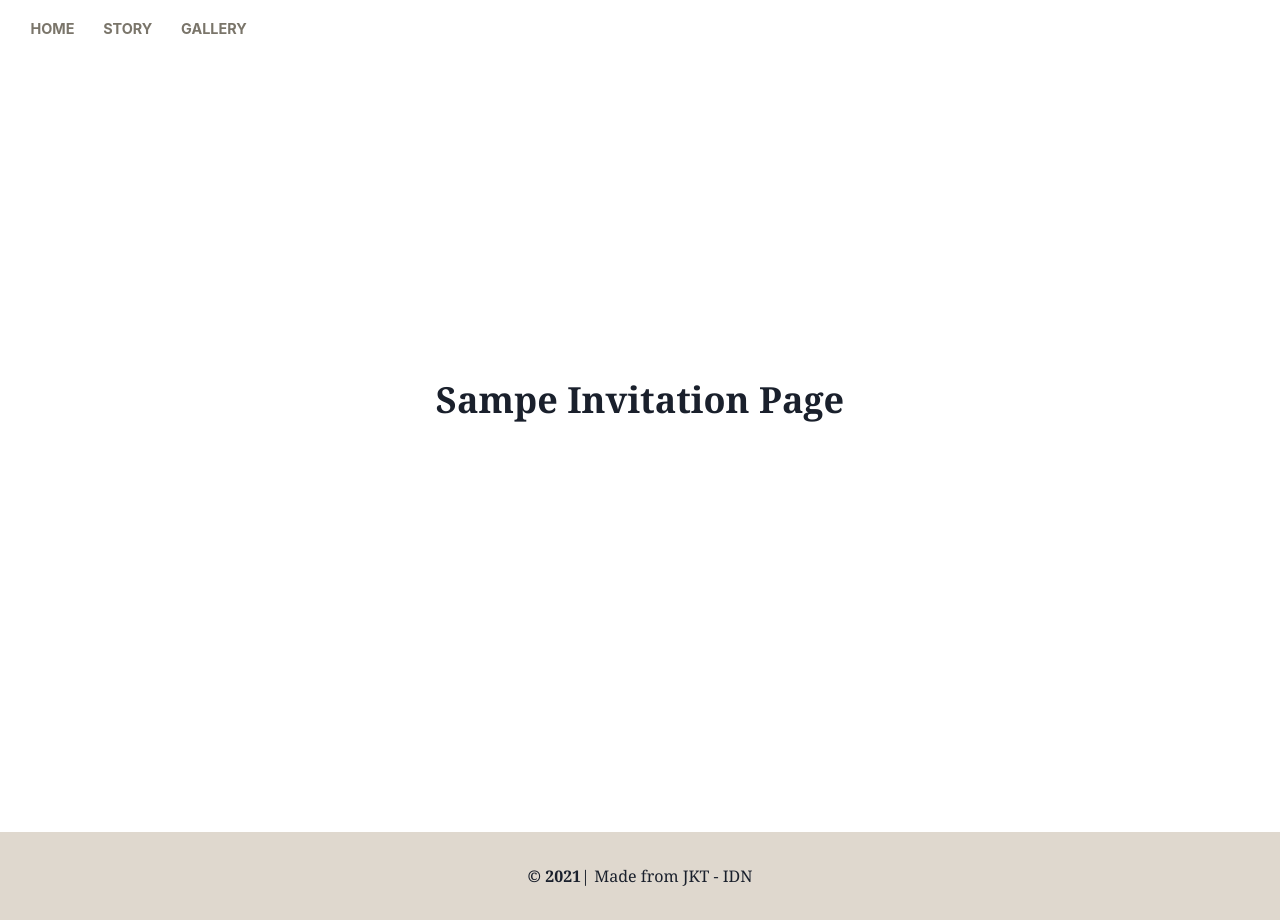
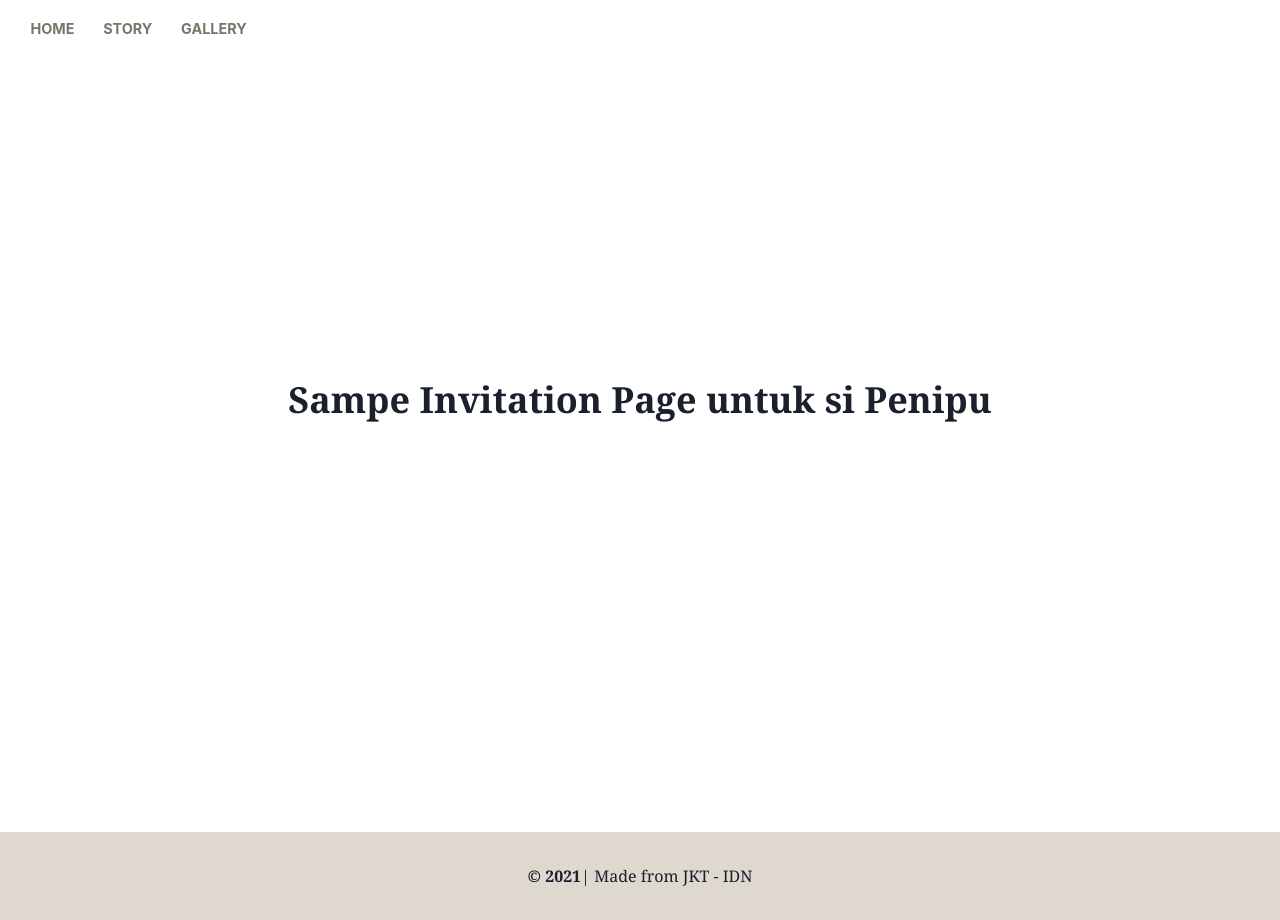
Before and after one commit to irshadi/wedding-site, a Gatsby site: page /invitation in a window 1280 px wide. Built offline with nearby package versions, Linux system fonts and the light colour scheme; Gatsby itself is replaced by a stand-in of ours.

Commit message:
fix: inv page

```diff
--- a/src/views/Invitation.js
+++ b/src/views/Invitation.js
@@ -1,12 +1,13 @@
 import React from "react";
 import { Flex, Heading, Text } from "@chakra-ui/layout";
+import { SectionHeading } from "../components/SectionHeading";
 
 export const InvitationViews = () => {
   return (
     <React.Fragment>
       <Flex h="50em" w="100%" justifyContent="center" alignItems="center">
         <Heading textAlign="center" fontFamily="Georgia">
-          Sampe Invitation Page
+          Sampe Invitation Page untuk si Penipu
         </Heading>
       </Flex>
     </React.Fragment>
```
